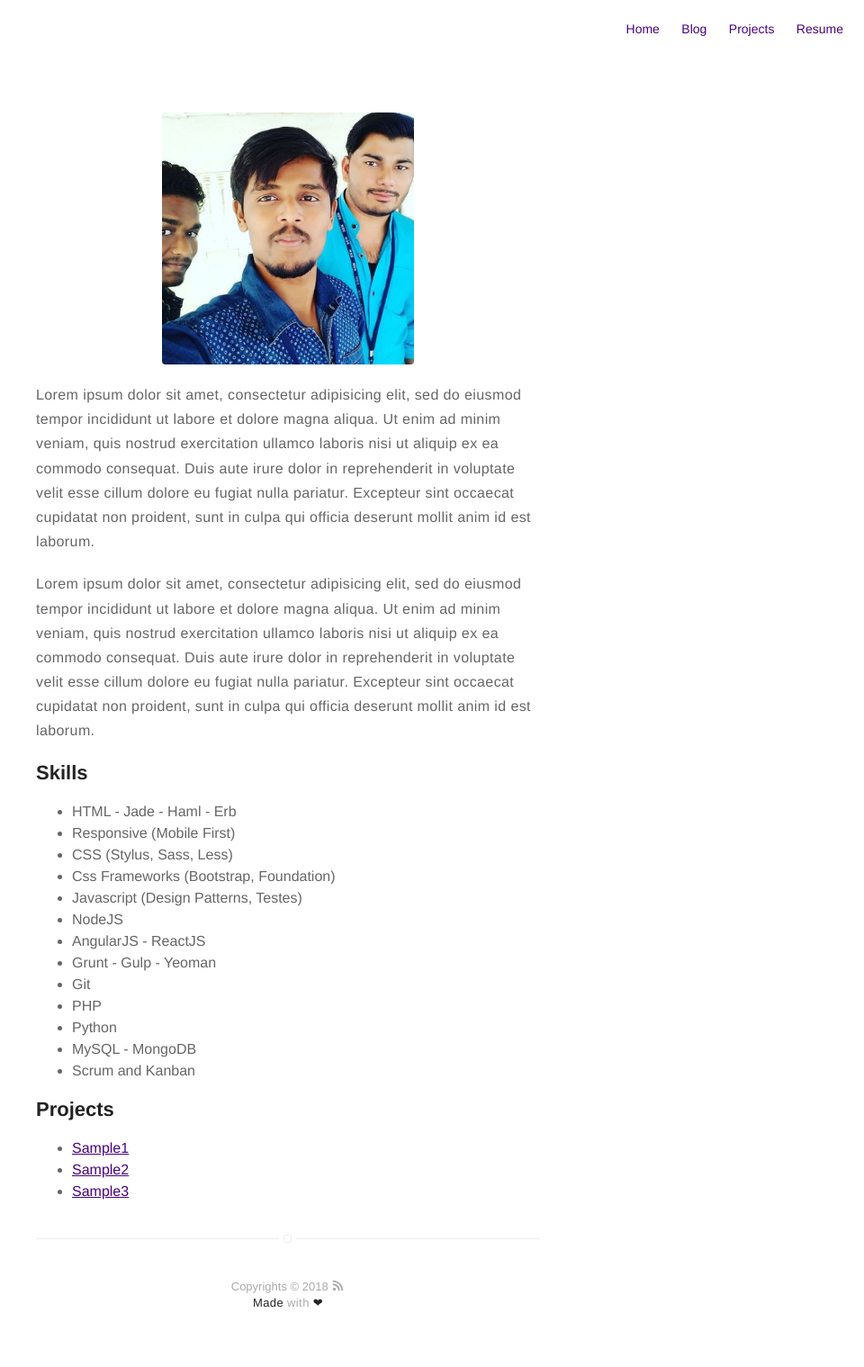
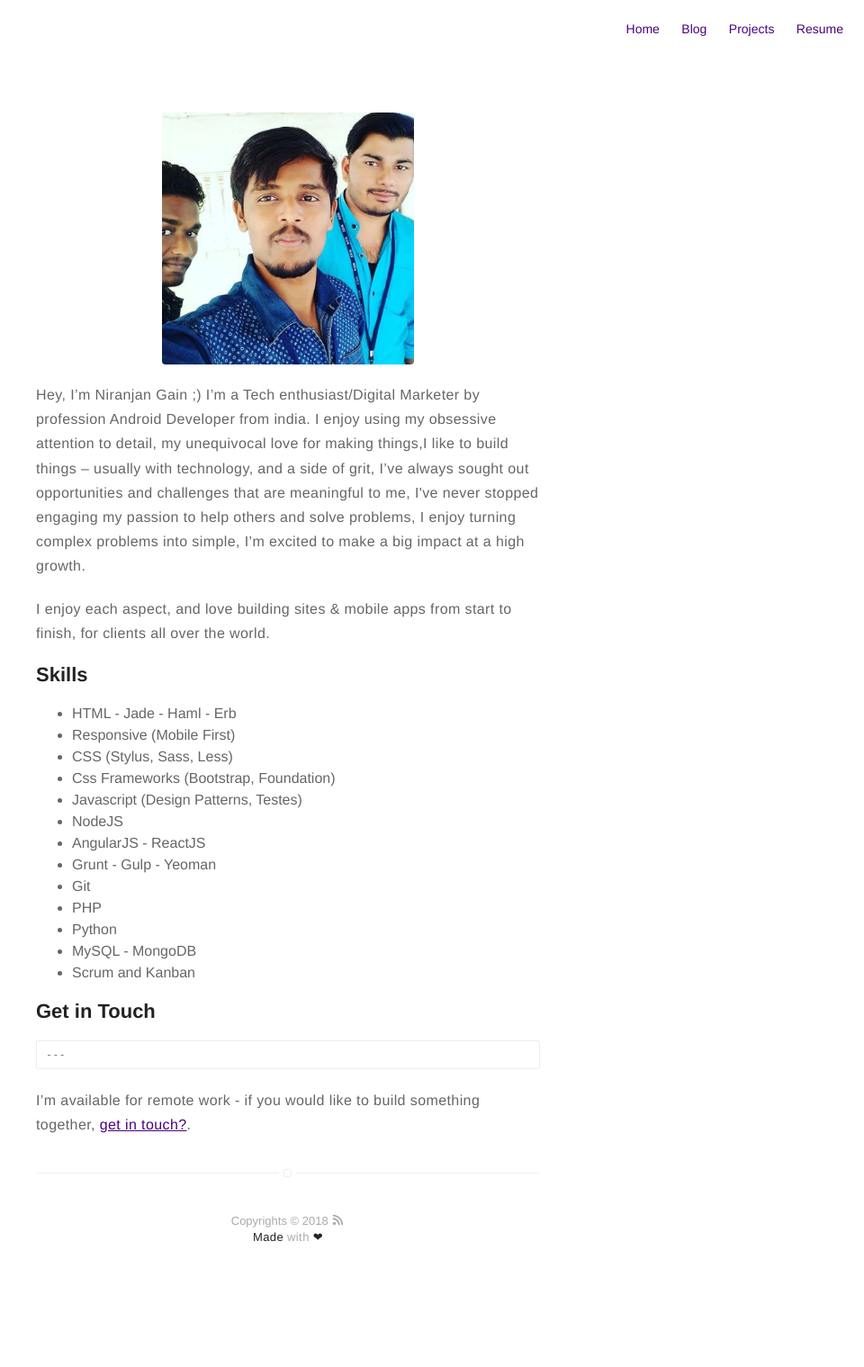
Before and after one commit to iamniranjangain/iamniranjangain.github.io, a Jekyll site: the page built from about.md, in a window 1280 px wide. Shown: the whole page at 90% size, without its empty margins (320-1280 px from the left). Built offline with Jekyll 4.4.1, drawn with Linux system fonts in a browser that asks for light colours; after the commit the page ends 1446 px from its top, so only the background shows below that.

Commit message:
Update about.md

```diff
--- a/about.md
+++ b/about.md
@@ -4,19 +4,10 @@ layout: page
 ---
 ![Profile Image]({{ site.url }}/{{ site.picture }})
 
-<p>Lorem ipsum dolor sit amet, consectetur adipisicing elit, sed do eiusmod
-tempor incididunt ut labore et dolore magna aliqua. Ut enim ad minim veniam,
-quis nostrud exercitation ullamco laboris nisi ut aliquip ex ea commodo
-consequat. Duis aute irure dolor in reprehenderit in voluptate velit esse
-cillum dolore eu fugiat nulla pariatur. Excepteur sint occaecat cupidatat non
-proident, sunt in culpa qui officia deserunt mollit anim id est laborum.</p>
+<p>Hey, I’m Niranjan Gain ;) I’m a Tech enthusiast/Digital Marketer by profession Android Developer from india.
+I enjoy using my obsessive attention to detail, my unequivocal love for making things,I like to build things – usually with       technology, and a side of grit, I’ve always sought out opportunities and challenges that are meaningful to me, I've never stopped engaging my passion to help others and solve problems, I enjoy turning complex problems into simple, I’m excited to make a big impact at a high growth.</p>
 
-<p>Lorem ipsum dolor sit amet, consectetur adipisicing elit, sed do eiusmod
-tempor incididunt ut labore et dolore magna aliqua. Ut enim ad minim veniam,
-quis nostrud exercitation ullamco laboris nisi ut aliquip ex ea commodo
-consequat. Duis aute irure dolor in reprehenderit in voluptate velit esse
-cillum dolore eu fugiat nulla pariatur. Excepteur sint occaecat cupidatat non
-proident, sunt in culpa qui officia deserunt mollit anim id est laborum.</p>
+<p>I enjoy each aspect, and love building sites & mobile apps from start to finish, for clients all over the world.</p>
 
 <h2>Skills</h2>
 
@@ -36,10 +27,8 @@ proident, sunt in culpa qui officia deserunt mollit anim id est laborum.</p>
 	<li>Scrum and Kanban</li>
 </ul>
 
-<h2>Projects</h2>
+<h2>Get in Touch</h2>
 
-<ul>
-	<li><a href="https://iamniranjangain.github.io">Sample1</a></li>
-	<li><a href="https://iamniranjangain.github.io">Sample2</a></li>
-	<li><a href="https://iamniranjangain.github.io">Sample3</a></li>
-</ul>
+    ---
+
+I'm available for remote work - if you would like to build something together, [get in touch?](http://github.com/sergiokopplin/indigo/issues).
```
